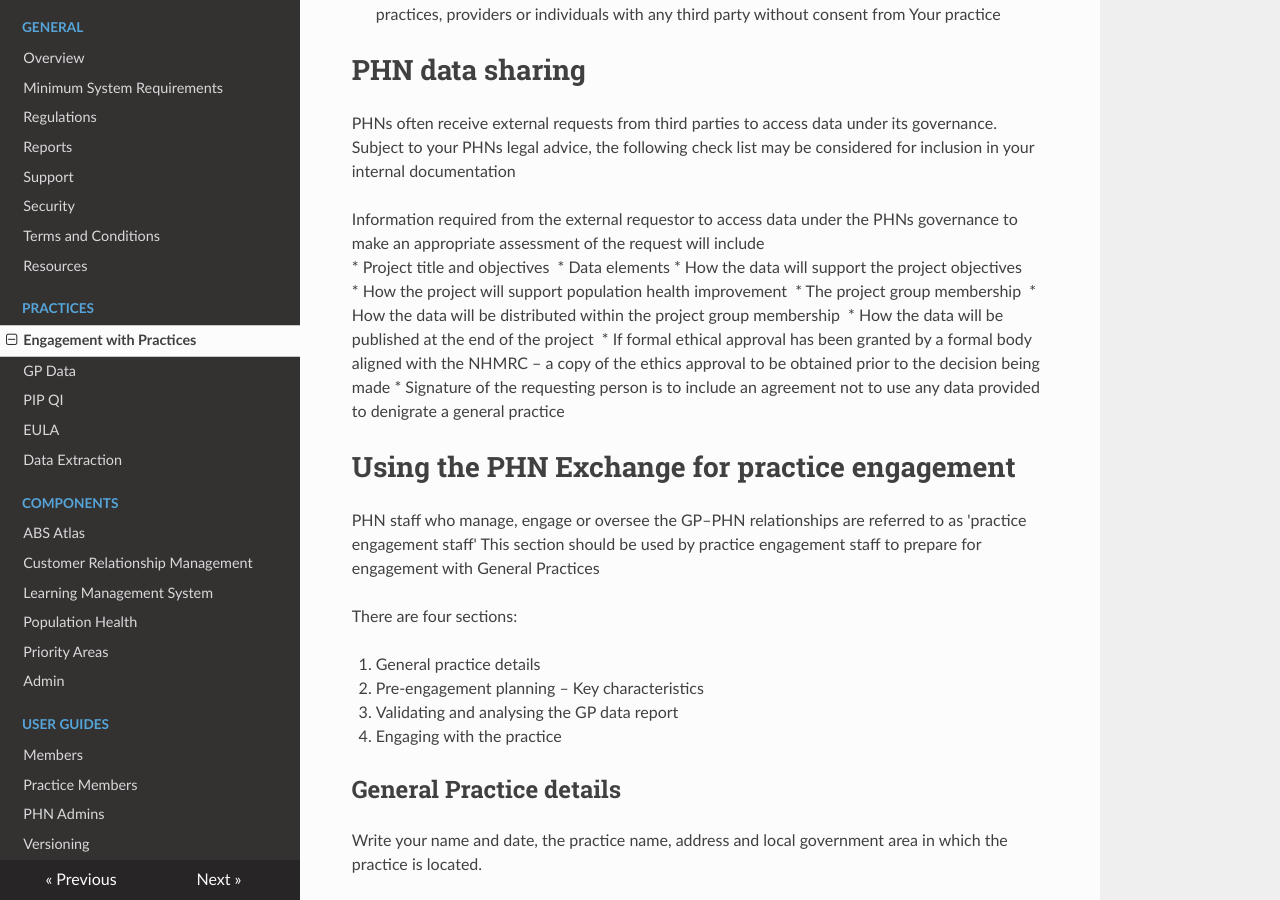
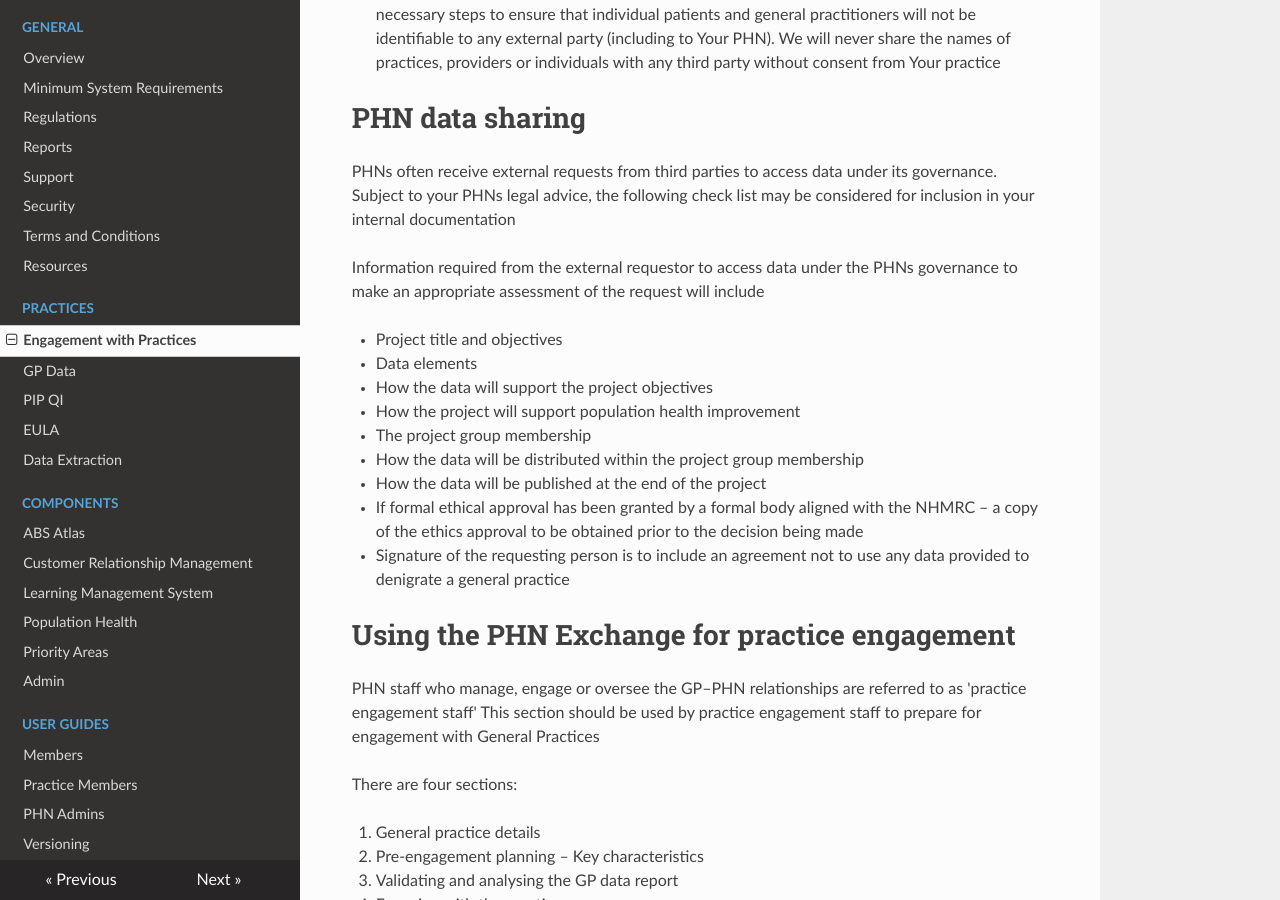
Before and after one commit to MurrayPHN/phn-exchange-docs, an MkDocs documentation site: the page built from docs/practices/engagement.md, in a window 1280 px wide and 900 px high, scrolled down 1265 px. Built offline with MkDocs 1.6.1, drawn with Linux system fonts in a browser that asks for light colours; nearby versions of some CDN libraries; some of the changed text lies outside the part shown.

Commit message:
Update engagement.md

```diff
--- a/docs/practices/engagement.md
+++ b/docs/practices/engagement.md
@@ -7,6 +7,7 @@ PHNs should review the relevant data governance frameworks published by the Depa
 
 # The relationship between PHNs and general practice
 It is recommended that PHNs Ensure Practices.
+
 - Clearly understand the scope of the data shared with the PHN
 - Practices clearly understand their obligations to ensure the information contained in their practice data is current and accurate
 
@@ -14,30 +15,31 @@ It is recommended that PHNs Ensure Practices.
 
 Subject to your PHNs legal advice, the following clauses should be considered for inclusion in your data sharing agreement and internal documentation.
 
-* PHN may access de-identified data for research to help deliver insights on health trends and improvements in population health;
-* Data sets will not be linked to other data sets if such linkage could reasonably result in the re-identification of data.
-* No data will be shared if the data is able to be made identifiable and/or if there are less than 5 individual data sets for an area equivalent to an SA2 (ABS definition)
-* Sharing any data under the custodianship of the PHN must be undertaken with due diligence and in accordance with PHN Policy, Privacy Legislation, and the PIP QI Governance Framework.
-* We take all reasonable steps to protect the privacy of Your Personal Information in accordance with Our statutory obligations under the Privacy Act 1988 (Cth) and other applicable Laws dealing with the protection of Personal Information.
-* We will store all Data extracted from Your practice management system in a secure data warehouse located in Australia.
-* In particular, We will comply with Our privacy policy, which You can review and access at the following link: Click Here
-* Without limiting Our privacy policy, We will not use the Data extracted from Your practice management system by Your PHN for any commercial or financial gain.
-* All Data collected will be de-identified and aggregated and We will take all reasonable and necessary steps to ensure that individual patients and general practitioners will not be identifiable to any external party (including to Your PHN). We will never share the names of practices, providers or individuals with any third party without consent from Your practice
+- PHN may access de-identified data for research to help deliver insights on health trends and improvements in population health;
+- Data sets will not be linked to other data sets if such linkage could reasonably result in the re-identification of data.
+- No data will be shared if the data is able to be made identifiable and/or if there are less than 5 individual data sets for an area equivalent to an SA2 (ABS definition)
+- Sharing any data under the custodianship of the PHN must be undertaken with due diligence and in accordance with PHN Policy, Privacy Legislation, and the PIP QI Governance Framework.
+- We take all reasonable steps to protect the privacy of Your Personal Information in accordance with Our statutory obligations under the Privacy Act 1988 (Cth) and other applicable Laws dealing with the protection of Personal Information.
+- We will store all Data extracted from Your practice management system in a secure data warehouse located in Australia.
+- In particular, We will comply with Our privacy policy, which You can review and access at the following link: Click Here
+- Without limiting Our privacy policy, We will not use the Data extracted from Your practice management system by Your PHN for any commercial or financial gain.
+- All Data collected will be de-identified and aggregated and We will take all reasonable and necessary steps to ensure that individual patients and general practitioners will not be identifiable to any external party (including to Your PHN). We will never share the names of practices, providers or individuals with any third party without consent from Your practice
 
 # PHN data sharing
 PHNs often receive external requests from third parties to access data under its governance.
 Subject to your PHNs legal advice, the following check list may be considered for inclusion in your internal documentation
 
 Information required from the external requestor to access data under the PHNs governance to make an appropriate assessment of the request will include
-* Project title and objectives
-* Data elements
-* How the data will support the project objectives
-* How the project will support population health improvement
-* The project group membership
-* How the data will be distributed within the project group membership
-* How the data will be published at the end of the project
-* If formal ethical approval has been granted by a formal body aligned with the NHMRC – a copy of the ethics approval to be obtained prior to the decision being made
-* Signature of the requesting person is to include an agreement not to use any data provided to denigrate a general practice
+
+- Project title and objectives
+- Data elements
+- How the data will support the project objectives
+- How the project will support population health improvement
+- The project group membership
+- How the data will be distributed within the project group membership
+- How the data will be published at the end of the project
+- If formal ethical approval has been granted by a formal body aligned with the NHMRC – a copy of the ethics approval to be obtained prior to the decision being made
+- Signature of the requesting person is to include an agreement not to use any data provided to denigrate a general practice
 
 
 # Using the PHN Exchange for practice engagement
```
